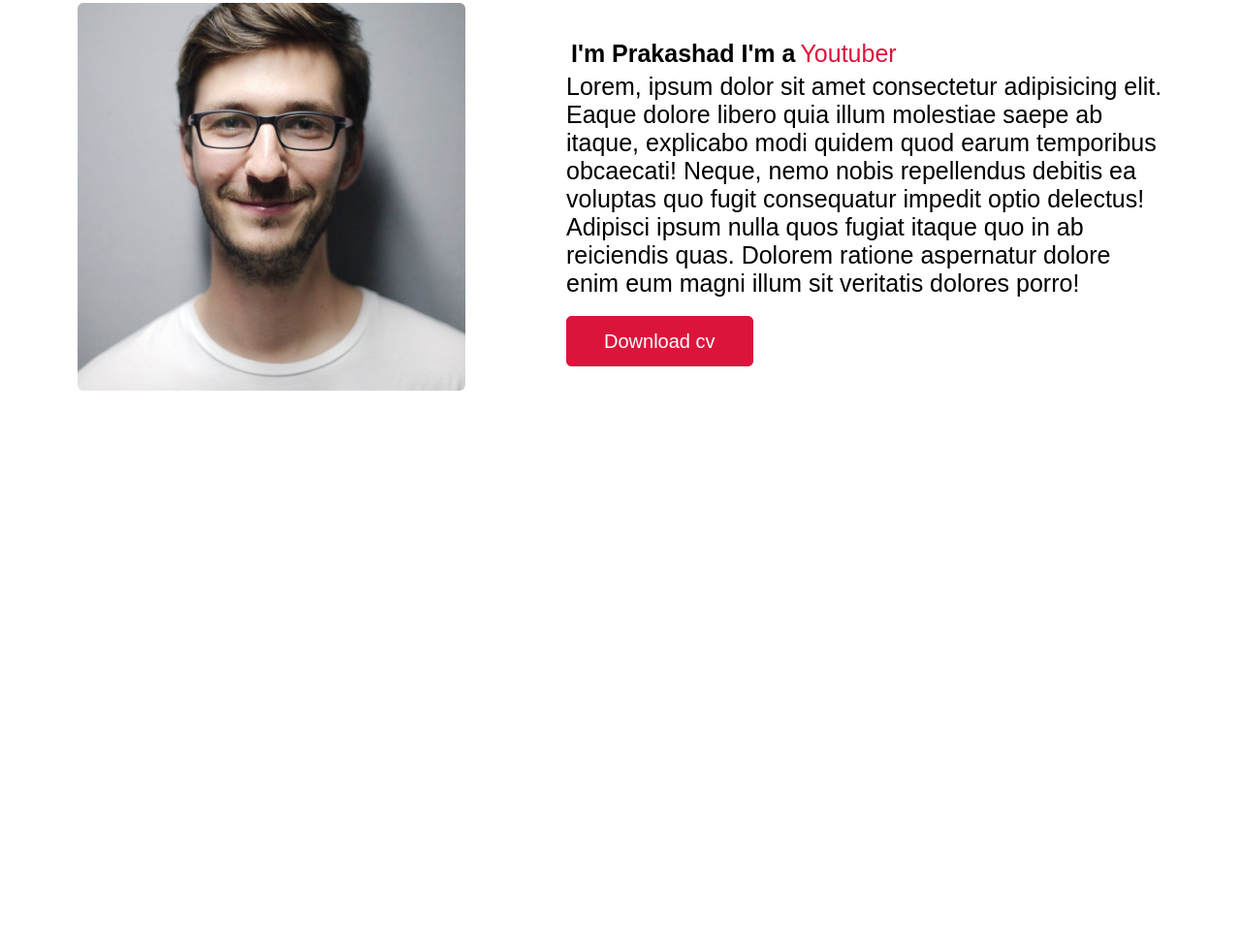
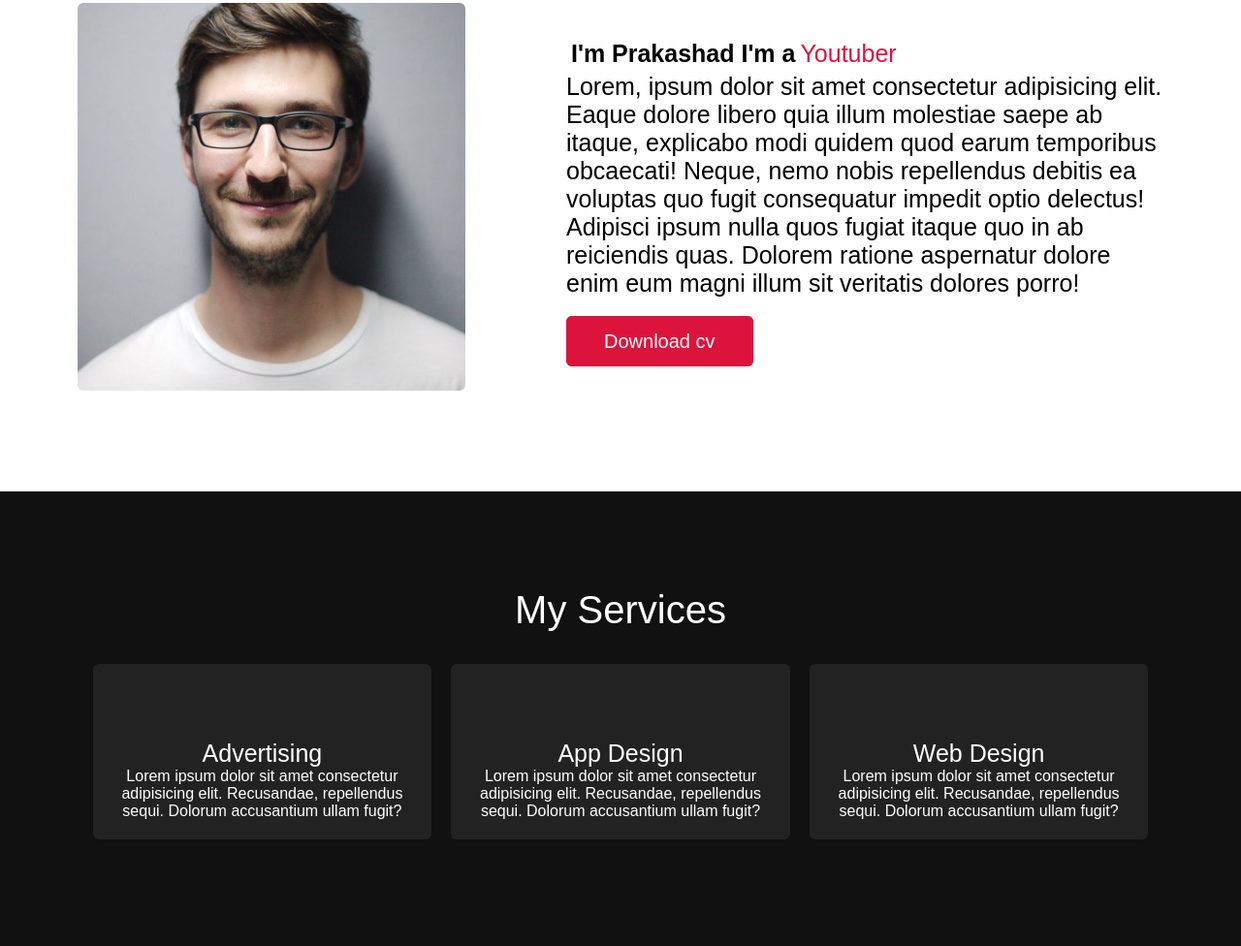
Before and after one commit to afreedituttu/portfolio, a plain HTML site: page index.html in a window 1280 px wide. Shown: the part 965-1941 px from the top of the page at 97% size. Before the commit the page ends 1472 px from the top, so only its background shows below. Drawn offline with nearby package versions, Linux system fonts and the light colour scheme.

Commit message:
service section completed

```diff
--- a/index.html
+++ b/index.html
@@ -55,6 +55,35 @@
             </div>
         </div>
     </section>
+    <!-- service section start -->
+    <section class="services" id="services">
+        <div class="max-width">
+            <div class="title-container"><h2 class="title">My Services</h2></div>
+            <div class="serv-content">
+                <div class="card">
+                    <div class="box">
+                        <i class="fas fa-paint-brush"></i>
+                        <div class="text">Advertising</div>
+                        <p>Lorem ipsum dolor sit amet consectetur adipisicing elit. Recusandae, repellendus sequi. Dolorum accusantium ullam fugit?</p>
+                    </div>
+                </div>
+                <div class="card">
+                    <div class="box">
+                        <i class="fas fa-code"></i>
+                        <div class="text">App Design</div>
+                        <p>Lorem ipsum dolor sit amet consectetur adipisicing elit. Recusandae, repellendus sequi. Dolorum accusantium ullam fugit?</p>
+                    </div>
+                </div>
+                <div class="card">
+                    <div class="box">
+                        <i class="fas fa-paint-brush"></i>
+                        <div class="text">Web Design</div>
+                        <p>Lorem ipsum dolor sit amet consectetur adipisicing elit. Recusandae, repellendus sequi. Dolorum accusantium ullam fugit?</p>
+                    </div>
+                </div>
+            </div>
+        </div>
+    </section>
     <script src="script.js"></script>
 </body>
 </html>
--- a/style.css
+++ b/style.css
@@ -146,7 +146,7 @@ section{
     flex-wrap: wrap;
 }
 
-.about .title{
+section .title{
     text-align: center;
     display: inline-block;
     padding-bottom: 10px;
@@ -155,21 +155,6 @@ section{
     border-bottom: 3px solid #111;
     margin-bottom: 10px;
 }
-
-/* .about .title{
-    border-bottom: 2px solid black;
-} */
-
-/* .about .title::before{
-    content: "";
-    position: absolute;
-    width: 180px;
-    height: 3px;
-    background: #111;
-    bottom: 0px;
-    left: 50%;
-    transform: translateX(-50%);
-} */
 
 .about .about-content{
     display: flex;
@@ -215,6 +200,53 @@ section{
 .about .about-content .right .text a:hover{
     background: none;
     color: crimson;
+}
+
+/* services section styling */
+.services{
+    background: #111;
+    color: #fff;
+}
+.serv-content{
+    display: flex;
+    flex-wrap: wrap;
+    justify-content: center;
+}
+
+.services .serv-content .card{
+    width: calc(33% - 20px);
+    min-width: 300px;
+    background: #222;
+    margin: 10px;
+    text-align: center;
+    border-radius: 6px;
+    padding: 20px 25px;
+    cursor: pointer;
+    transition: all 0.3s ease;
+}
+
+.services .serv-content .card i{
+    font-size: 50px;
+    color: #fff;
+    color: crimson;
+}
+
+.services .serv-content .card .text{
+    font-size: 25px;
+    font-weight: 500;
+    margin: 10px 0 7;
+}
+
+.services .serv-content .card .box{
+    transition: all 0.3s ease;
+}
+
+.services .serv-content .card:hover .box{
+    transform: scale(1.05);
+}
+
+.services .serv-content .card:hover{
+    background: crimson;
 }
 
 /* responsive media queries */
@@ -279,6 +311,10 @@ section{
     .about .about-content .column{
         width: 50%;
     }
+    .services .serv-content .card{
+        width: calc(50%-10px);
+        margin-bottom: 20px;
+    }
 }
 
 @media (max-width:690px){
@@ -306,6 +342,10 @@ section{
     .about .about-content .right{
         flex: 100%;
     }
+    .services .serv-content .card{
+        width: 100%;
+        margin-bottom: 20px;
+    }
 }
 @media (max-width:500px){
     .home .home-content .text-2{
```
